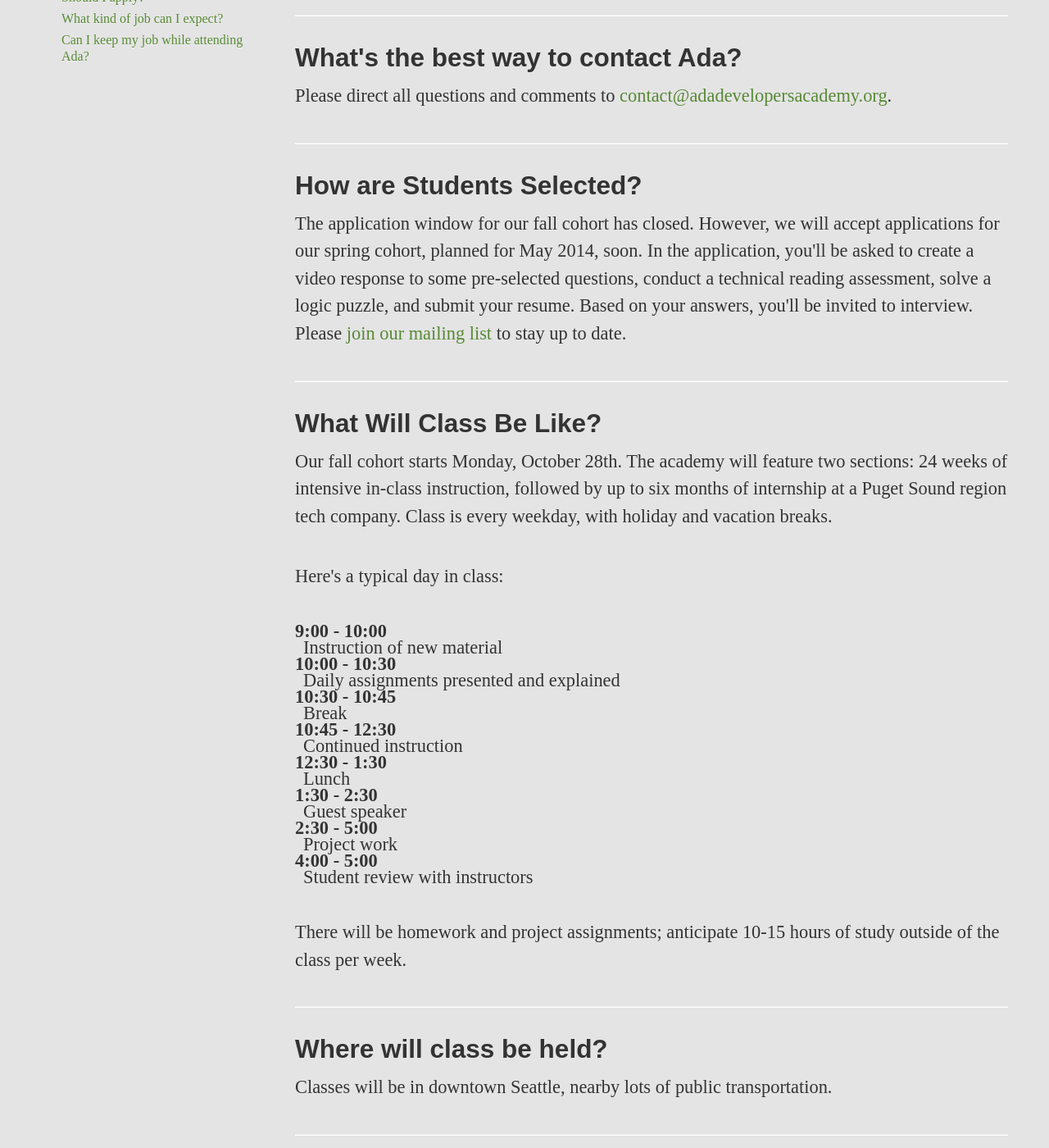
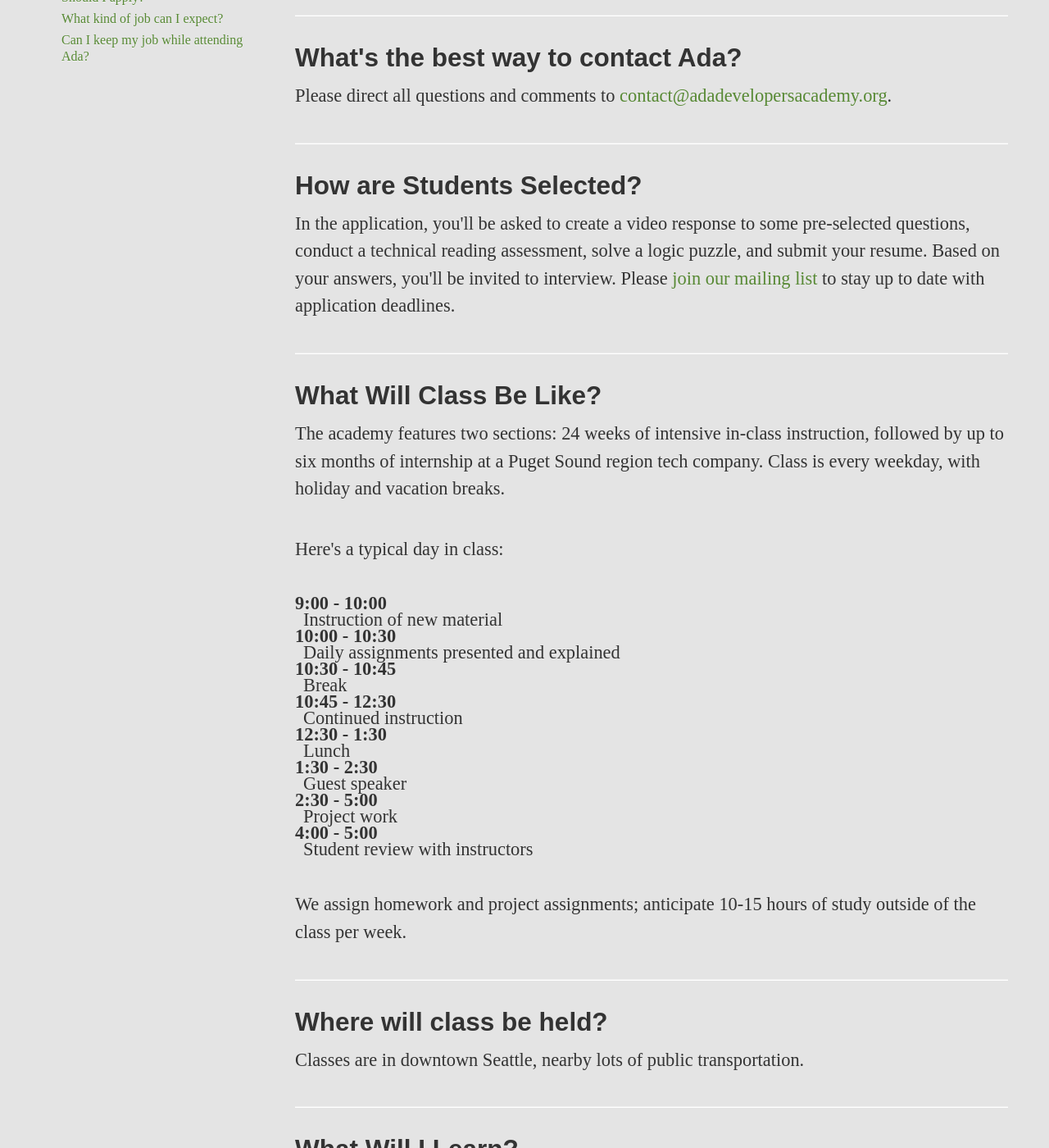
Before and after one commit to Ada-Developers-Academy/adadevelopersacademy.org, a Jekyll site: the page built from faq/index.html, in a window 1280 px wide and 1400 px high, scrolled down 468 px. Shown: the whole window at 82% size. Built offline with Jekyll 4.4.1, drawn with Linux system fonts in a browser that asks for light colours; nearby versions of some CDN libraries; some of the changed text lies outside the part shown.

Commit message:
Update FAQ.

```diff
--- a/faq/index.html
+++ b/faq/index.html
@@ -45,13 +45,13 @@
           </section>
          <section id="selection">
            <h2>How are Students Selected?</h2>
-           <p> The application window for our fall cohort has closed. However, we will accept applications for our spring cohort, planned for May 2014, soon. In the application, you'll be asked to create a video response to some pre-selected questions, conduct a technical reading assessment, solve a logic puzzle, and submit your resume. Based on your answers, you'll be invited to interview. Please <a href="/apply/index.html">join our mailing list</a> to stay up to date.
+           <p> In the application, you'll be asked to create a video response to some pre-selected questions, conduct a technical reading assessment, solve a logic puzzle, and submit your resume. Based on your answers, you'll be invited to interview. Please <a href="/apply/index.html">join our mailing list</a> to stay up to date with application deadlines.
            </p>
            <hr/>
         </section>
         <section id="when">
           <h2>What Will Class Be Like?</h2>
-           <p>Our fall cohort starts Monday, October 28th. The academy will feature two sections: 24 weeks of intensive in-class instruction, followed by up to six months of internship at a Puget Sound region tech company. Class is every weekday, with holiday and vacation breaks.</p>
+           <p>The academy features two sections: 24 weeks of intensive in-class instruction, followed by up to six months of internship at a Puget Sound region tech company. Class is every weekday, with holiday and vacation breaks.</p>
           <p>Here's a typical day in class:
              <dl id="schedule">
                <dt>9:00 - 10:00</dt>  <dd>Instruction of new material</dd>
@@ -64,12 +64,12 @@
                <dt>4:00 - 5:00</dt>   <dd>Student review with instructors</dd>
              </dl>
            </p>
-           <p>There will be homework and project assignments; anticipate 10-15 hours of study outside of the class per week. </p>
+           <p>We assign homework and project assignments; anticipate 10-15 hours of study outside of the class per week. </p>
            <hr/>
         </section>
          <section id="where">
             <h2>Where will class be held?</h2>
-            <p> Classes will be in downtown Seattle, nearby lots of public transportation.
+            <p> Classes are in downtown Seattle, nearby lots of public transportation.
             </p>
             <hr/>
           </section>
@@ -81,9 +81,7 @@
         </section>
         <section id="cost">
           <h2>How Much Does Ada Cost?</h2>
-          <p> Ada Developers Academy has no tuition and students are eligible to receive a $1,000 monthly living stipend for the duration of the class and internship.
-          </p>
-          <p> The best way to learn to program is to become immersed in it. Because Ada is not-for-profit, we have the ability to put students first. We want to attract the best possible candidates, regardless of financial situation, and make it as easy as possible to succeed.
+          <p> Ada Developers Academy has no tuition. Some students are eligible for scholarships for the duration of the class and internship.
           </p>
           <hr/>
         </section>
@@ -98,19 +96,19 @@
           </section>
         <section id="apply">
           <h2>Should I Apply?</h2>
-          <p> If you have an interest in technology and want to transition into a career in software development, please apply! We’re looking for women without prior programming experience, but with high motivation and aptitude.
+          <p> If you have an interest in technology and want to transition into a career in software development, please apply. We’re looking for women without prior programming experience, but with high interest and aptitude.
           </p>
           <hr/>
         </section>
         <section id="job">
           <h2>What Kind of Job Can I Expect?</h2>
-          <p> We’ll train you to become a full-stack developer, but very likely you’ll find a particular part of software development that really suits you. You’ll be ready for a job as a web developer, whether it’s full-stack, front-end, QA, UX - it’s up to you!
+          <p> We’ll train you to become a full-stack developer, but very likely you’ll find a particular part of software development that suits you. You’ll be ready for a job as a web developer, whether it’s full-stack, front-end, QA, UX - it’s up to you.
           </p>
         </section>
         <hr/>
         <section id="myjob">
           <h2>Can I keep my job while attending Ada?</h2>
-          <p> Ada is a full-time commitment (all-day class plus homework). If your employer is interested in sponsoring you and placing you in a development role, you can indicate this choice on the application. Full tuition cost is $20k over the year and payment options are available.
+          <p> Ada is a full-time commitment (all-day class plus homework). If your employer is interested in sponsoring you and placing you in a development role, you can indicate this choice on the application.
           </p>
         </section>
        </div>
```
